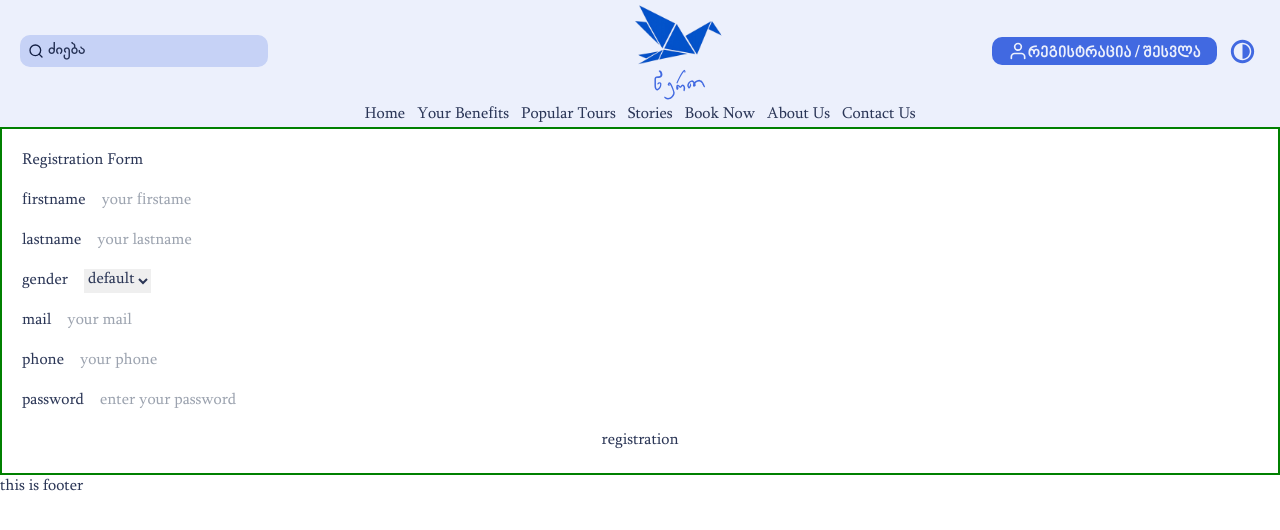
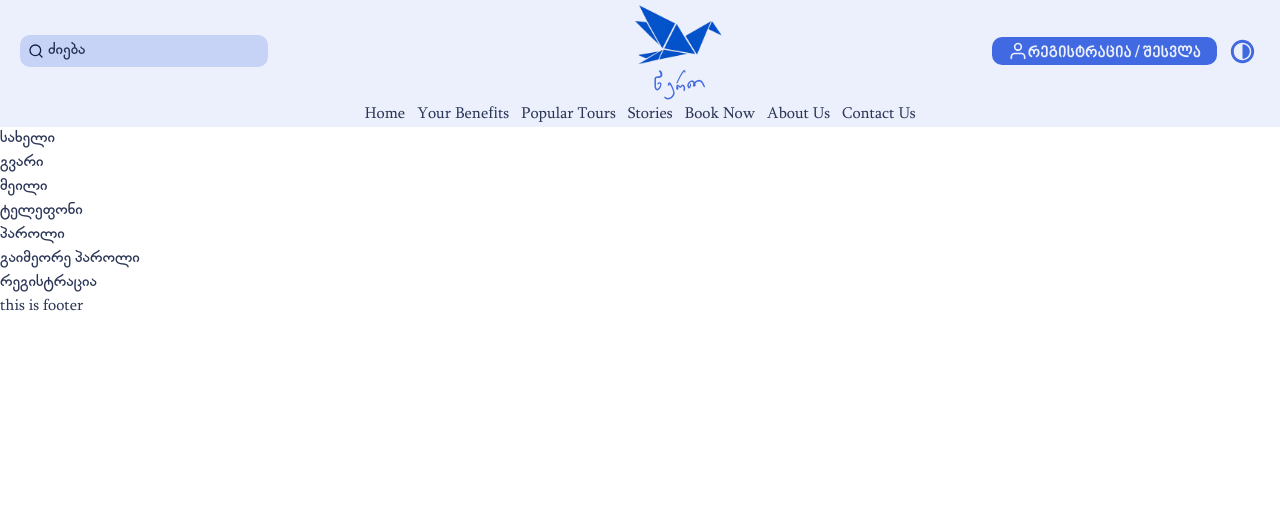
Before and after one commit to guniavaana-svg/ReactTS_Pro, a React (Vite) app in the folder vite-project/: page /registration in a window 1280 px wide. Shown: the top 530 px of the page. Built offline with nearby package versions, Linux system fonts and the light colour scheme; data requests are answered from the project's data file.

Commit message:
comm01.06

```diff
--- a/vite-project/package.json
+++ b/vite-project/package.json
@@ -12,12 +12,14 @@
     "server": "json-server --watch db.json --port 5000"
   },
   "dependencies": {
+    "formik": "^2.4.9",
     "json-server": "^0.17.4",
     "react": "^19.2.5",
     "react-dom": "^19.2.5",
     "react-icons": "^5.6.0",
     "react-router": "^7.15.0",
-    "react-router-dom": "^7.15.0"
+    "react-router-dom": "^7.15.0",
+    "yup": "^1.7.1"
   },
   "devDependencies": {
     "@eslint/js": "^10.0.1",
--- a/vite-project/src/Pages/Registration/Registration.tsx
+++ b/vite-project/src/Pages/Registration/Registration.tsx
@@ -1,6 +1,10 @@
+
 import "./Registration.css";
+import { Formik, Form, Field } from 'formik';
+import * as Yup from 'yup';
 import { API_URL } from "../../../config";
 import React from "react";
+
 interface FormDataType{
     firstame:string;
     lastname:string;
@@ -10,6 +14,20 @@ interface FormDataType{
     password:string
 }
 function Registration(){
+    const regExp={
+        alphaBet: /^[a-zA-Z]+$/,
+        email: /^[a-zA-Z0-9._%+-]+@[a-zA-Z0-9.-]+\.[a-zA-Z]{2,}$/
+    }
+    const validate=Yup.object().shape({
+        firstname:Yup.string()
+            .matches(regExp.alphaBet,"ანბანის გარდა სხვა სიმბოლოებს ვერ გამოიყენებ")
+            .min(2, "შეიყვანე ორზე მეტი სიმბოლო")
+            .max(30, "30-ზე მეტ სიმბოლოს ვერ შეიყვან"),
+        lastname:Yup.string()
+            .matches(regExp.alphaBet,"ანბანის გარდა სხვა სიმბოლოებს ვერ გამოიყენებ")
+            .min(2, "შეიყვანე ორზე მეტი სიმბოლო")
+            .max(30, "30-ზე მეტ სიმბოლოს ვერ შეიყვან"),
+    })
    async function handleSubmmit(e:React.SyntheticEvent<HTMLFormElement>){
         e.preventDefault()
         const formData = new FormData(e.currentTarget);
@@ -44,40 +62,35 @@ function Registration(){
 
     }
     return(
-        <form onSubmit={handleSubmmit} className="flex flex-col gap-4 border-2 border-[green] p-5 rounded-3">
-            <legend >Registration Form</legend>
-            <div className="flex gap-4">
-                <label>firstname</label>
-                <input type="text" placeholder="your firstame" name="firstame" className="w-full"/>
+        <Formik>
+            <form onSubmit={handleSubmmit}>
+                <div>
+                    <label htmlFor="">სახელი</label>
+                    <Field name="firstname"/>
                 </div>
-            <div className="flex gap-4">
-                <label>lastname</label>
-                <input type="text" placeholder="your lastname"  name="lastname" className="w-full" />
+                <div>
+                    <label htmlFor="">გვარი</label>
+                    <Field name="lastname"/>
                 </div>
-            <div className="flex gap-4">
-                <label>gender</label>
-                <select name="gender" className="flex gap-4">
-                    <option value="default">default</option>
-                    <option value="famale">famale</option>
-                    <option value="male">male</option>
-                </select>
+                <div>
+                    <label htmlFor="">მეილი</label>
+                    <Field name="email"/>
                 </div>
-
-            <div className="flex gap-4" >
-                <label>mail</label>
-                <input type="email" placeholder="your mail" name="email" className="w-full"/>
+                <div>
+                    <label htmlFor="">ტელეფონი</label>
+                    <Field name="phone"/>
                 </div>
-            <div className="flex gap-4">
-                <label>phone</label>
-                <input type="number" placeholder="your phone"  name="phone" className="w-full"/>
+                <div>
+                    <label htmlFor="">პაროლი</label>
+                    <Field name="password"/>
                 </div>
-            <div className="flex gap-4">
-                <label>password</label>
-                <input type="text" placeholder="enter your password" name="password" className="w-full" />
+                <div>
+                    <label htmlFor="">გაიმეორე პაროლი</label>
+                    <Field name="confirmPassword"/>
                 </div>
-
-            <button>registration</button>
+                <button type="submit">რეგისტრაცია</button>
             </form>
+        </Formik>
     )
 }
 
```
Also changed, not shown: 1 other file (tests, documents, lock files or other folders). Lines whose indentation alone changed are shown as unchanged.
